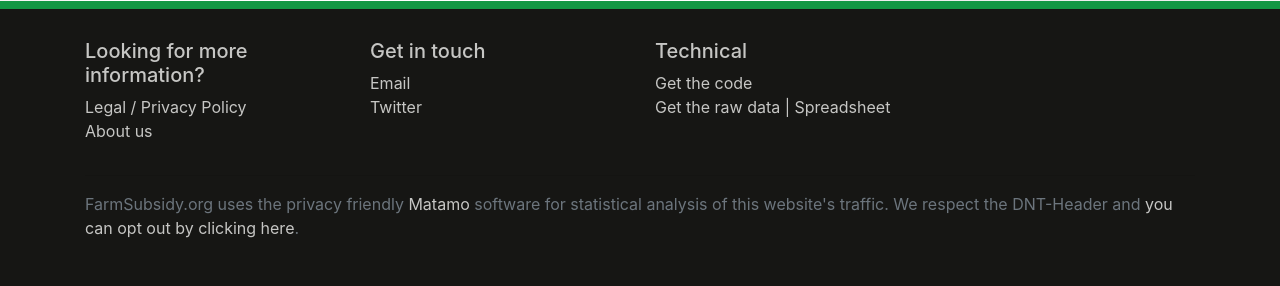
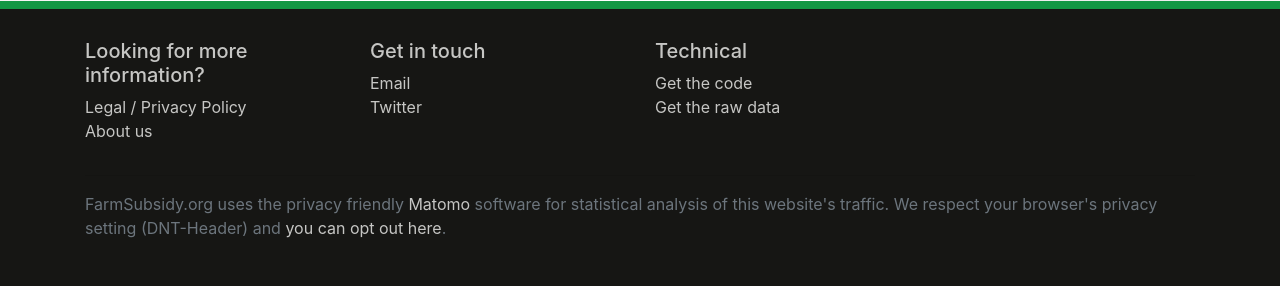
Before and after one commit to okfde/farmsubsidy.org, a Django app: template farmsubsidy_org/templates/503.html in a window 1280 px wide. Shown: the part 610-896 px from the top of the page. Run offline with Django 3.2, Linux system fonts and the light colour scheme; the template is opened without the code that fills it, so the values that code supplies are empty; parts of the project's set-up code (start-up, migrations or seed data) failed here and were passed over; some libraries are stand-ins or nearby versions.

Commit message:
Fix links at bottom of page

```diff
--- a/farmsubsidy_org/templates/base.html
+++ b/farmsubsidy_org/templates/base.html
@@ -136,11 +136,10 @@
             <h5>Technical</h5>
             <ul class="list-unstyled">
               <li>
-                <a href="https://github.com/openspending/Farm-Subsidy">Get the code</a>
+                <a href="https://github.com/okfde/farmsubsidy.org">Get the code</a>
               </li>
               <li>
-                <a href="http://data.farmsubsidy.org/index.html">Get the raw data</a> |
-                <a href="https://docs.google.com/spreadsheet/ccc?key=0Ajagl3TOC7X_dFlzQ0ljaUxUWVNmNE40TGdweWNlcEE&hl=en#gid=7">Spreadsheet</a>
+                <a href="http://data.farmsubsidy.org/">Get the raw data</a>
               </li>
             </ul>
           </div>
@@ -150,7 +149,7 @@
       <div class="row text-small text-muted">
         <div class="col-lg-12">
           <p>
-            FarmSubsidy.org uses the privacy friendly <a href="https://matomo.org">Matamo</a> software for statistical analysis of this website's traffic. We respect the DNT-Header and <a href="https://traffic.okfn.de/index.php?module=CoreAdminHome&amp;action=optOut&amp;language=en">you can opt out by clicking here</a>.
+            FarmSubsidy.org uses the privacy friendly <a href="https://matomo.org">Matomo</a> software for statistical analysis of this website's traffic. We respect your browser's privacy setting (DNT-Header) and <a href="https://traffic.okfn.de/index.php?module=CoreAdminHome&amp;action=optOut&amp;language=en">you can opt out here</a>.
           </p>
         </div>
       </div>
```
